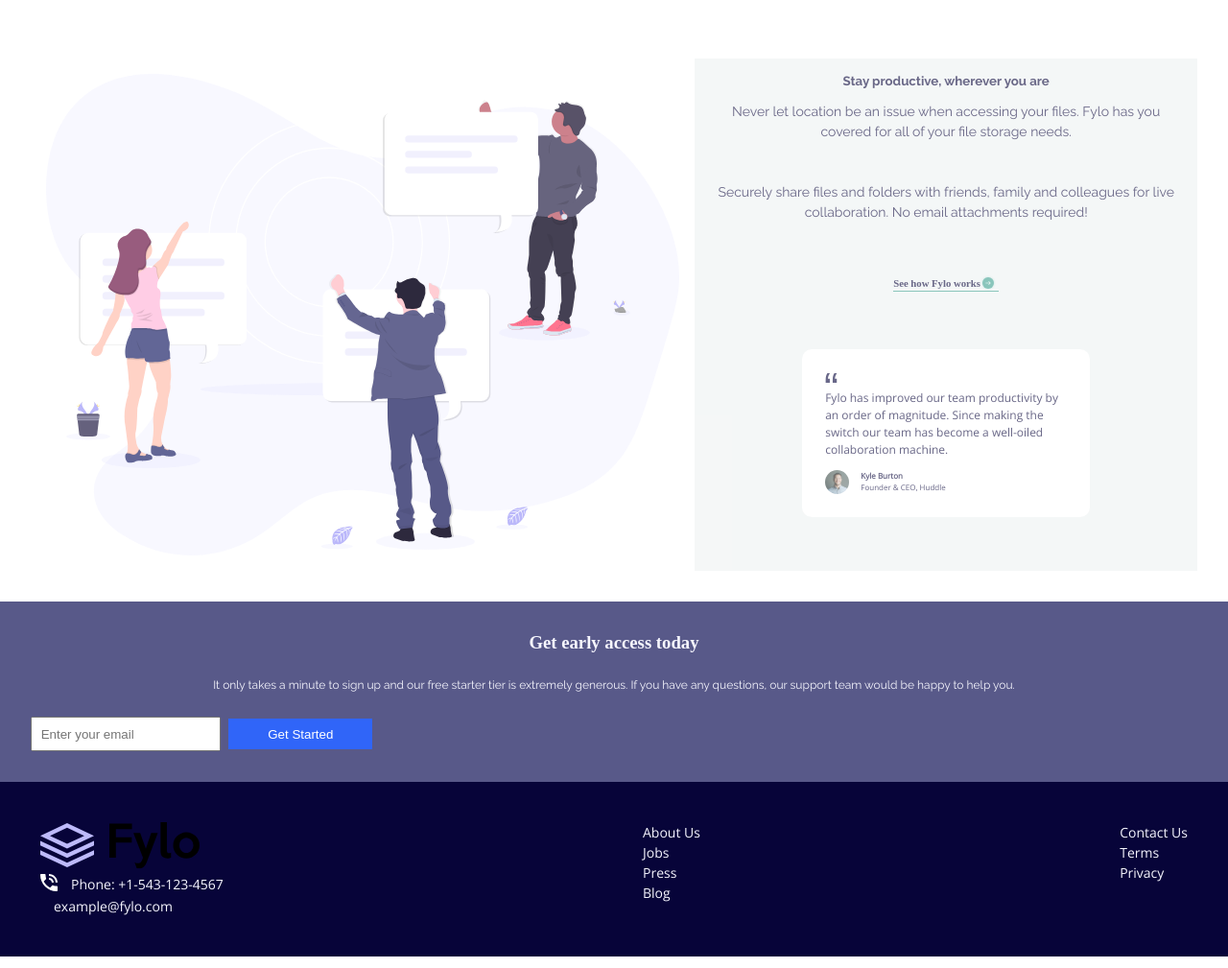
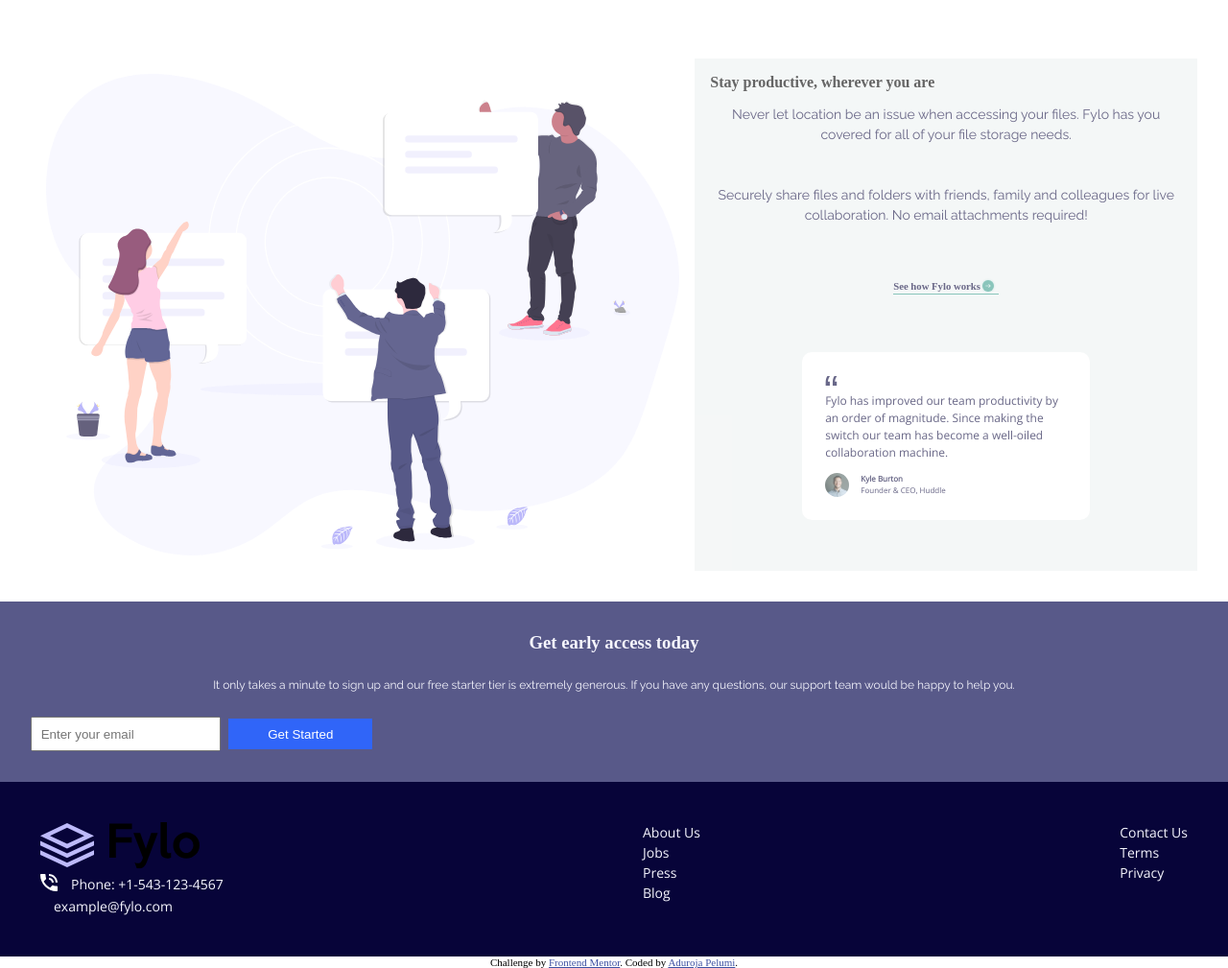
Before and after one commit to Tolaniii7/fylo-repo, a plain HTML site: page index.html in a window 1280 px wide. Shown: the part 584-1593 px from the top of the page at 96% size. Drawn offline with nearby package versions, Linux system fonts and the light colour scheme.

Commit message:
i adjusted font-size for bigger screens

```diff
--- a/index.html
+++ b/index.html
@@ -61,7 +61,7 @@
 
   <div class="container-sub-main">
 
-        <h5>Stay productive, wherever you are</h5> <p>Never let location be an issue when accessing your files. Fylo has you covered for all of your file storage needs.<p>
+        <h4>Stay productive, wherever you are</h4> <p>Never let location be an issue when accessing your files. Fylo has you covered for all of your file storage needs.<p>
 
         <p>Securely share files and folders with  friends, family and colleagues for live collaboration. No email attachments required!</p>
 
@@ -132,5 +132,9 @@
         <p>Privacy</p>
       </div>
   </footer>
+  <p class="attribution">
+    Challenge by <a href="https://www.frontendmentor.io?ref=challenge" target="_blank">Frontend Mentor</a>.
+    Coded by <a href="#">Aduroja Pelumi</a>.
+  </p>
 </body>
 </html>
```
